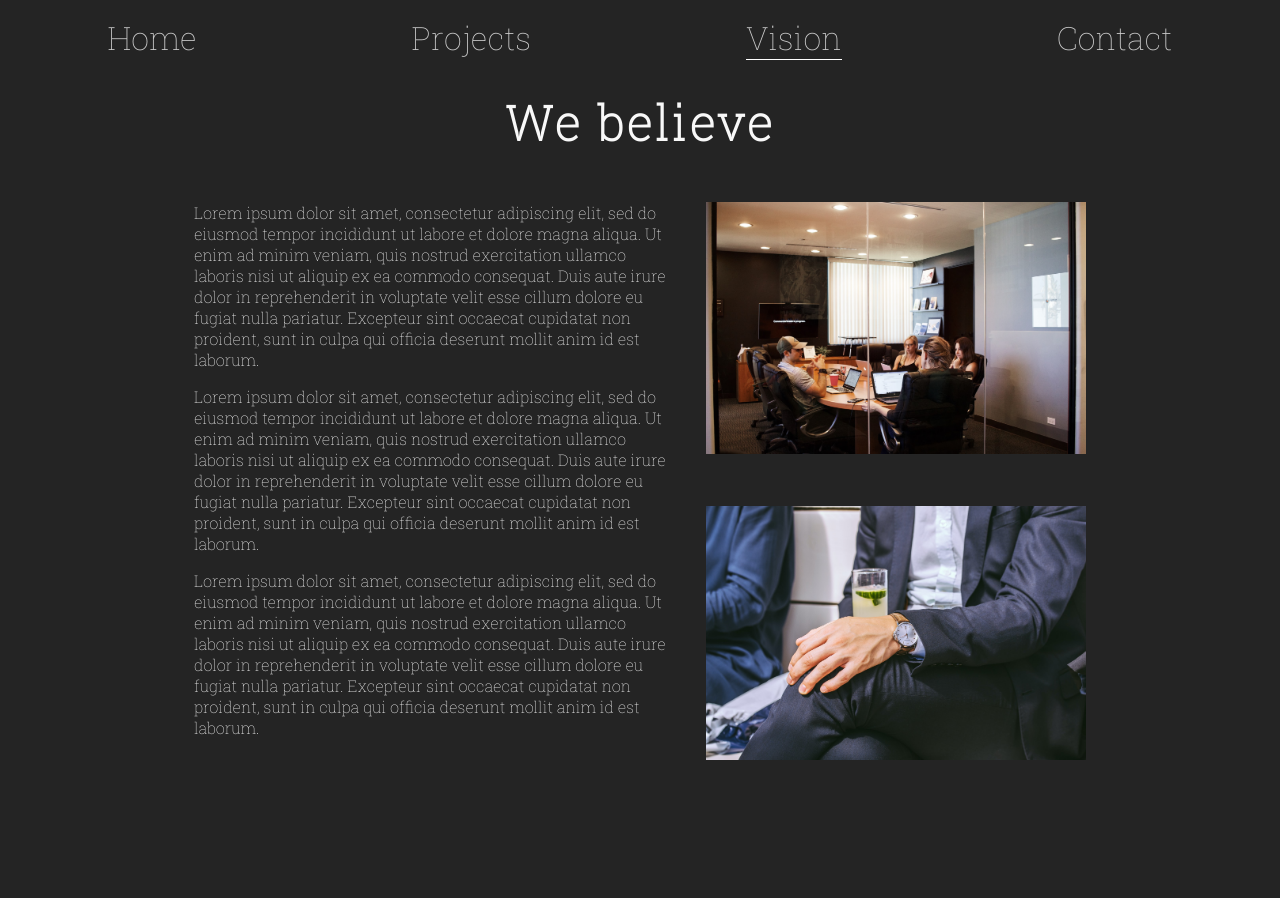
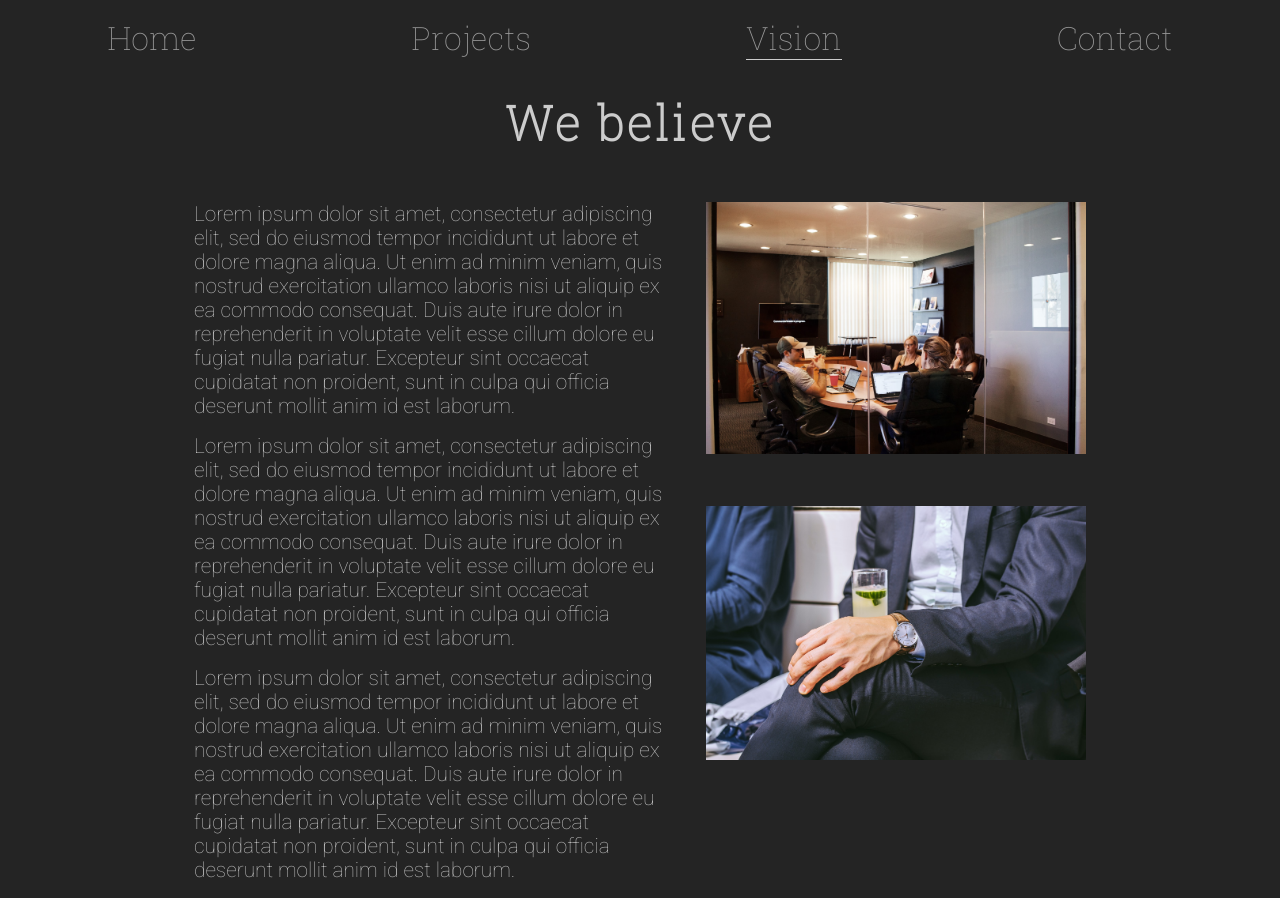
Before and after one commit to eoNicholls/aeon-industries, a website: page vision.html in a window 1280 px wide. Before the commit the page ends 816 px from the top, so only its background shows below. Drawn offline with Linux system fonts and the light colour scheme.

Commit message:
Layout improvements

```diff
--- a/style.css
+++ b/style.css
@@ -7,7 +7,7 @@ html, body {
 	height: 100%;
 	width: 100%;
 	background: #242424;
-	color: #f8f8f8;
+	color: #bbbbbb;
 	font-family: 'Roboto Slab', serif;
 }
 
@@ -17,6 +17,7 @@ h1 {
 	font-size: 3rem;
 	letter-spacing: 0.2rem;
 	margin-top: 1rem;
+	color: #cccccc;
 }
 
 .main-h1 {
@@ -51,16 +52,17 @@ li {
 }
 
 #current-page-nav-btn {
-	border-bottom: 1px solid white;
+	border-bottom: 1px solid #cccccc;
 }
 
 a {
 	text-decoration: none;
-	color: #cccccc;
+	color: #999999;
+	transition: all linear 200ms;
 }
 
 a:hover {
-	color: inherit;
+	color: #dddddd;
 }
 
 .content {
@@ -72,6 +74,11 @@ a:hover {
 .content-child {
 	margin: 0 1rem;
 	flex-shrink: 3;
+}
+
+p {
+	font-family: 'Roboto', serif;
+	font-size: 1.3rem;
 }
 
 .content p {
--- a/vision.html
+++ b/vision.html
@@ -4,7 +4,7 @@
 	<meta charset="utf">
 	<title>Vision</title>
 	<link href="style.css" type="text/css" rel="stylesheet">
-	<link href="https://fonts.googleapis.com/css2?family=Roboto+Slab:wght@100&display=swap" rel="stylesheet">
+	<link href="https://fonts.googleapis.com/css2?family=Roboto+Slab:wght@100&family=Roboto:wght@100&display=swap" rel="stylesheet">
 </head>
 <body>
 
```
Also changed, not shown: contact.html (+1 -1 lines), index.html (+1 -1 lines), projects.html (+1 -1 lines).
